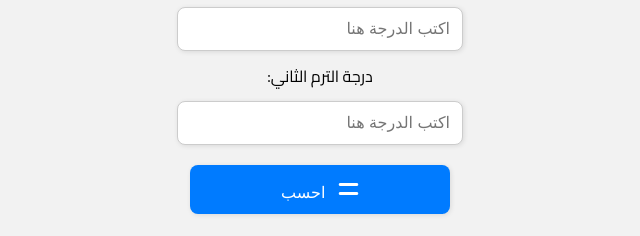
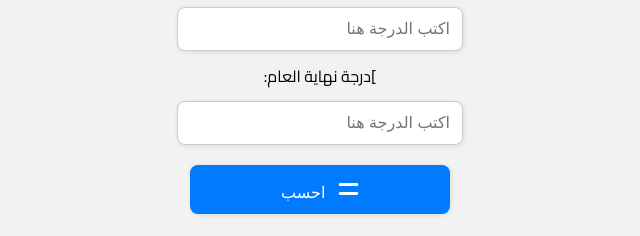
Before and after one commit to omar2006-gif/grades-calculator, a plain HTML site: page index.html in a window 1280 px wide. Shown: the part 271-507 px from the top of the page, 320-960 px from the left. Drawn offline with Linux system fonts and the light colour scheme.

Commit message:
Update index.html

```diff
--- a/index.html
+++ b/index.html
@@ -69,7 +69,7 @@
   <label for="firstTerm">درجة الترم الأول:</label><br>
   <input type="number" id="firstTerm" placeholder="اكتب الدرجة هنا"><br>
 
-  <label for="secondTerm">درجة الترم الثاني:</label><br>
+  <label for="secondTerm">]درجة نهاية العام:</label><br>
   <input type="number" id="secondTerm" placeholder="اكتب الدرجة هنا"><br>
 
   <button onclick="calculate()"><i class="fa-solid fa-equals icon"></i> احسب</button>
```
